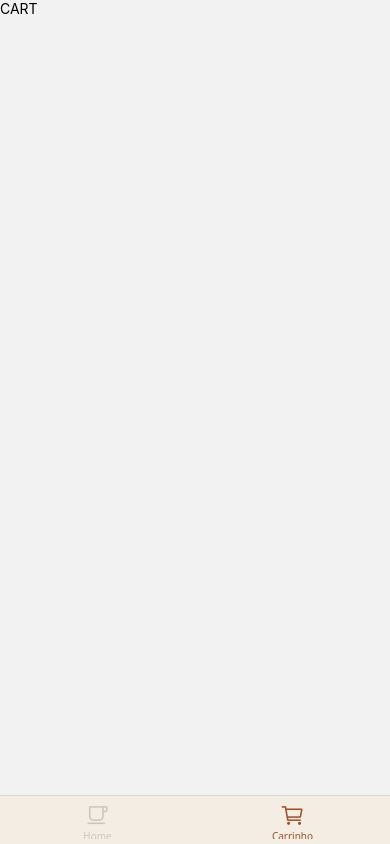
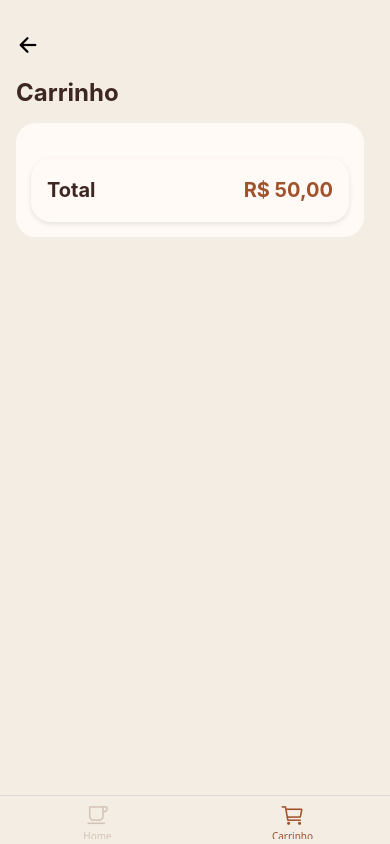
Before and after one commit to Laura-Cintra/Torrado, a React Native app: screen /Carrinho in a window 390 px wide. Built offline with nearby package versions, Linux system fonts and the light colour scheme; grey boxes are pictures that could not be loaded.

Commit message:
feat: página do carrinho, aplicando o design

```diff
--- /dev/null
+++ b/components/CardItemCart.js
@@ -0,0 +1,85 @@
+import { Image, StyleSheet, Text, TouchableOpacity, View } from "react-native";
+import { imagens } from "../assets/images";
+import colors from "../theme/colors";
+import Ionicons from 'react-native-vector-icons/Ionicons';
+
+export default function CardItemCart({ produto, adicionar, tirar }) {
+    const quantidade = 0
+    return (
+        <View style={styles.card}>
+            <Image
+                source={imagens[produto.image]}
+                style={styles.imagem}
+                resizeMode="contain"
+            />
+            <View style={styles.cardInfoCart}>
+                <View style={styles.info}>
+                    <Text style={styles.nome}>{produto.name}</Text>
+                    <Text style={styles.preco}>R$ {produto.price.toFixed(2)}</Text>
+                </View>
+                <View style={styles.controleQuantidade}>
+                    <TouchableOpacity onPress={() => tirar(produto)} style={styles.botao}>
+                        <Ionicons name="remove" size={20} color="#000" />
+                    </TouchableOpacity>
+                    <Text style={styles.quantidade}>{quantidade || 1}</Text>
+                    <TouchableOpacity onPress={() => adicionar(produto)} style={styles.botao}>
+                        <Ionicons name="add" size={20} color="#000" />
+                    </TouchableOpacity>
+                </View>
+            </View>
+        </View>
+    );
+}
+
+const styles = StyleSheet.create({
+    card: {
+        flexDirection: 'row',
+        backgroundColor: colors.branco,
+        marginRight: 10,
+        padding: 12,
+        marginBottom: 12,
+        borderBottomColor: colors.marromClaro,
+        borderBottomWidth: 0.5,
+        elevation: 2,
+    },
+    imagem: {
+        width: 60,
+        height: 60,
+        marginRight: 12,
+    },
+    cardInfoCart: {
+        flex: 1,
+        flexDirection: 'row',
+        justifyContent: 'space-between',
+        alignItems: 'center',
+    },
+    info: {
+        flex: 1,
+        justifyContent: 'space-between',
+    },
+    controleQuantidade: {
+        flexDirection: 'row',
+        alignItems: 'center',
+        justifyContent: 'flex-end',
+        gap: 10,
+    },
+    botao: {
+        padding: 6,
+    },
+    quantidade: {
+        fontSize: 16,
+        fontWeight: 'bold',
+        color: colors.texto,
+    },
+    nome: {
+        fontSize: 18,
+        fontWeight: 'bold',
+        color: colors.texto,
+    },
+    preco: {
+        fontSize: 16,
+        fontWeight: '600',
+        color: colors.primary,
+        marginBottom: 10,
+    }
+});
--- a/components/CardItemCoffe.js
+++ b/components/CardItemCoffe.js
@@ -2,10 +2,9 @@ import { Image, StyleSheet, Text, TouchableOpacity, View } from "react-native";
 import colors from "../theme/colors";
 import { imagens } from '../assets/images';
 
-
 export default function CardItemCoffe({ produto, aoAdicionar }) {
     console.log("Imagem esperada:", produto.image);
-console.log("Imagem encontrada:", imagens[produto.image]);
+    console.log("Imagem encontrada:", imagens[produto.image]);
 
     return (
         <View style={styles.card}>
@@ -30,7 +29,8 @@ const styles = StyleSheet.create({
     card: {
         flexDirection: 'row',
         backgroundColor: colors.branco,
-        borderRadius: 10,
+        marginRight: 10,
+        borderRadius: "20px",
         padding: 12,
         marginBottom: 12,
         shadowColor: '#000',
@@ -39,8 +39,8 @@ const styles = StyleSheet.create({
         elevation: 2,
     },
     imagem: {
-        width: 80,
-        height: 80,
+        width: 70,
+        height: 70,
         marginRight: 12,
     },
     info: {
@@ -66,7 +66,7 @@ const styles = StyleSheet.create({
         marginTop: 8,
         backgroundColor: colors.primary,
         padding: 8,
-        borderRadius: 6,
+        borderRadius: "8px",
         alignItems: 'center',
     },
     botaoTexto: {
--- a/pages/Cart.js
+++ b/pages/Cart.js
@@ -1,7 +1,85 @@
-import { Text } from "react-native";
+import { FlatList, StyleSheet, Text, TouchableOpacity, View } from "react-native";
+import colors from "../theme/colors";
+import { Ionicons } from "@expo/vector-icons";
+import { useContext } from "react";
+import { CartContext } from "../context/CartContext";
+import CardItemCart from "../components/CardItemCart";
 
-export default function Cart(){
-     return(
-            <Text>CART</Text>
-        )
+export default function Cart({ navigation }) {
+    const { lmvCarrinhoLMV, adicionarAoCarrinhoLMV, removerDoCarrinhoLMV } = useContext(CartContext);
+
+    return (
+        <View style={styles.container}>
+            <TouchableOpacity onPress={() => navigation.navigate('Home')} style={{ marginBottom: 20 }}>
+                <Ionicons name="arrow-back" size={24} color="black" />
+            </TouchableOpacity>
+
+            <Text style={styles.titulo}>Carrinho</Text>
+
+            <FlatList
+                data={lmvCarrinhoLMV}
+                keyExtractor={(item) => item.id.toString()}
+                renderItem={({ item }) => (
+                    <CardItemCart
+                        produto={item}
+                        adicionar={adicionarAoCarrinhoLMV}
+                        tirar={removerDoCarrinhoLMV}
+                    />
+                )}
+                contentContainerStyle={styles.containerCarrinho}
+                ListFooterComponent={
+                    <View style={styles.containerPreco}>
+                        <Text style={styles.tituloTotal}>Total</Text>
+                        <Text style={styles.precoTotal}>R$ 50,00</Text>
+                    </View>
+                }
+            />
+        </View>
+    );
 }
+
+const styles = StyleSheet.create({
+    container: {
+        flex: 1,
+        backgroundColor: colors.fundo,
+        paddingHorizontal: 16,
+        paddingTop: 32,
+    },
+    titulo: {
+        fontSize: 24,
+        fontWeight: 'bold',
+        marginBottom: 16,
+        color: colors.texto,
+    },
+    containerCarrinho: {
+        backgroundColor: colors.branco,
+        borderRadius: 20,
+        padding: 15,
+        marginRight: 10
+    },
+    containerPreco: {
+        flexDirection: 'row',
+        justifyContent: 'space-between',
+        alignItems: 'center',
+        marginTop: 20,
+        paddingVertical: 20,
+        paddingHorizontal: 16,
+        backgroundColor: colors.branco,
+        borderRadius: 20,
+        shadowColor: "#000",
+        shadowOffset: { width: 0, height: 2 },
+        shadowOpacity: 0.1,
+        shadowRadius: 5,
+        elevation: 3,
+    },
+    tituloTotal: {
+        fontSize: 20,
+        fontWeight: 'bold',
+        color: colors.texto,
+    },
+    precoTotal: {
+        fontSize: 20,
+        fontWeight: 'bold',
+        color: colors.primary,
+    }
+});
--- a/pages/Home.js
+++ b/pages/Home.js
@@ -6,6 +6,7 @@ import colors from "../theme/colors";
 import CardItemCoffe from "../components/CardItemCoffe";
 import produtosJson from '../data/produtos.json'
 import AsyncStorage from "@react-native-async-storage/async-storage";
+import Ionicons from 'react-native-vector-icons/Ionicons';
 
 export default function Home() {
     const [lmvBuscaLMV, setlmvBuscaLMV] = useState('')
@@ -36,14 +37,18 @@ export default function Home() {
 
     return (
         <View style={styles.container}>
-            <Text style={styles.titulo}>Bem-vindo à Torrado!</Text>
-            <TextInput
-                style={styles.search}
-                placeholder="Buscar cafés ou descrições..."
-                placeholderTextColor={colors.cinzaClaro}
-                value={lmvBuscaLMV}
-                onChange={setlmvBuscaLMV}
-            />
+            <Text style={styles.titulo}>Bem-vindo ao Torrado!</Text>
+            <View style={styles.containerSearch}>
+                <Ionicons name="search" size={20} color={colors.branco} style={styles.searchIcon} />
+                <TextInput
+                    style={styles.inputSearch}
+                    placeholder="Buscar cafés ou descrições..."
+                    placeholderTextColor={colors.cinzaEscuro}
+                    value={lmvBuscaLMV}
+                    onChangeText={setlmvBuscaLMV}
+                />
+
+            </View>
             <FlatList
                 data={lmvProdutosLMV}
                 keyExtractor={(item) => item.id.toString()}
@@ -73,14 +78,26 @@ const styles = StyleSheet.create({
         marginBottom: 16,
         color: colors.texto,
     },
-    search: {
-        backgroundColor: colors.branco,
-        borderRadius: 8,
-        padding: 12,
+    containerSearch: {
+        flexDirection: 'row',
+        alignItems: 'center',
+        width: '100%',
+        height: 50,
+        backgroundColor: colors.marromClaro,
+        borderRadius: "20px",
+        paddingHorizontal: 12,
         marginBottom: 16,
-        borderColor: colors.cinzaClaro,
-        borderWidth: 1,
-        color: colors.texto,
+        color: colors.texto
+        // borderColor: colors.texto,
+        // borderWidth: 1,
+    },
+    inputSearch: {
+        flex: 1,
+        marginLeft: 8,
+        color: colors.branco,
+        borderWidth: 0,
+        height: '100%',
+        outlineStyle: 'none'
     },
     lista: {
         paddingBottom: 100,
--- a/theme/colors.js
+++ b/theme/colors.js
@@ -5,6 +5,9 @@ const colors = {
   texto: '#3e2723',       // marrom escuro (para textos)
   branco: '#fffaf5',      // para contrastes - branco mais bege
   cinzaClaro: '#d3c4b7',  // detalhes de borda/fundo
+  cinzaEscuro: '#9b9794',
+  marromClaro: '#e7d6c5',
+  marromClaro2: "#f2dfcb"
 };
 
 export default colors;
```
